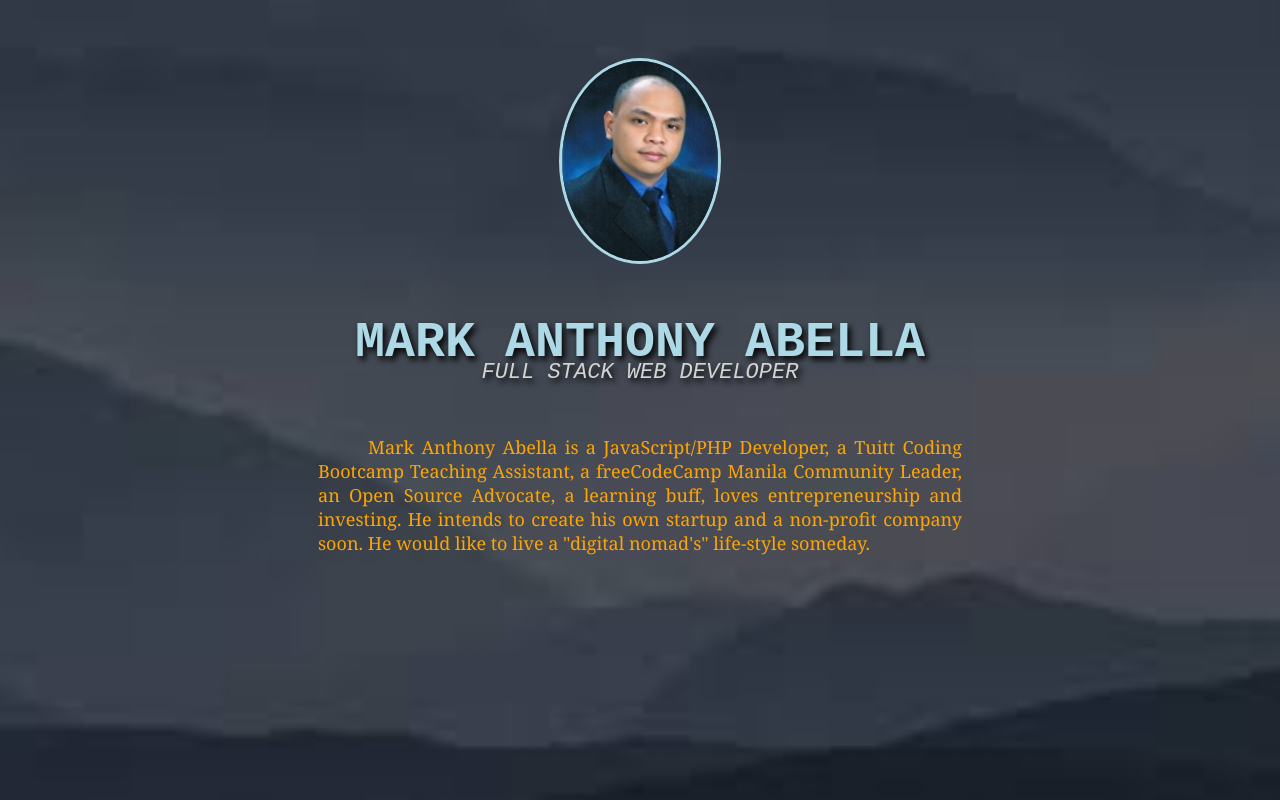
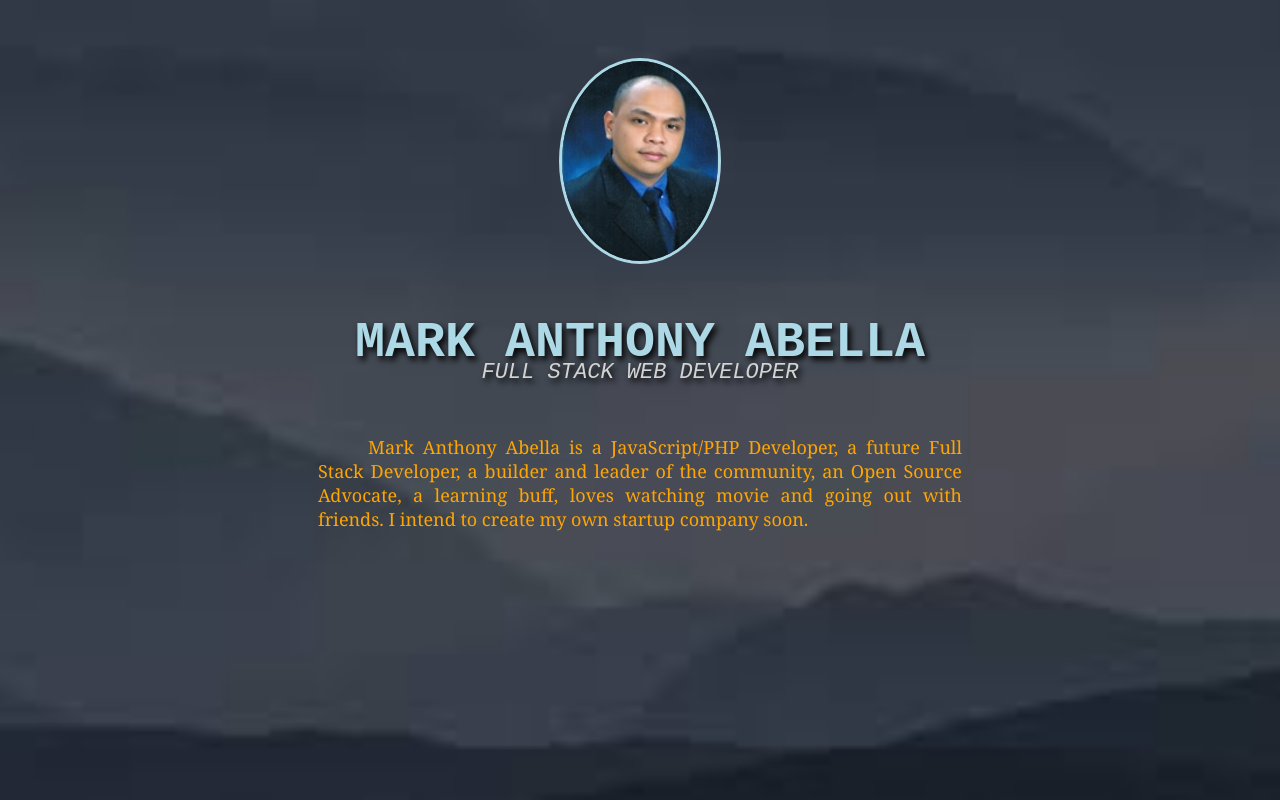
Before and after one commit to markanthonyabella/basic_portfolio, a plain HTML site: page index.html in a window 1280 px wide. Drawn offline with Linux system fonts and the light colour scheme.

Commit message:
for revision

```diff
--- a/index.html
+++ b/index.html
@@ -6,11 +6,12 @@
 		<link href="https://fonts.googleapis.com/css?family=Black Han Sans:400,400i,700,700i"rel="stylesheet">
 	</head>
 	<body>
+		<div align="center">
 		<img src="assets/images/me2.jpg" class="me">
 		<h1>MARK ANTHONY ABELLA</h1>
 		<h2>FULL STACK WEB DEVELOPER</h2>
 		<p class="bio">
-			Mark Anthony Abella is a JavaScript/PHP Developer, a Tuitt Coding Bootcamp Teaching Assistant, a freeCodeCamp Manila Community Leader, an Open Source Advocate, a learning buff, loves entrepreneurship and investing. He intends to create his own startup and a non-profit company soon. He would like to live a "digital nomad's" life-style someday.
-
+			Mark Anthony Abella is a JavaScript/PHP Developer, a future Full Stack Developer, a builder and leader of the community, an Open Source Advocate, a learning buff, loves watching movie and going out with friends. I intend to create my own startup company soon.
+		</div>
 	</body>
 	</html>
```
